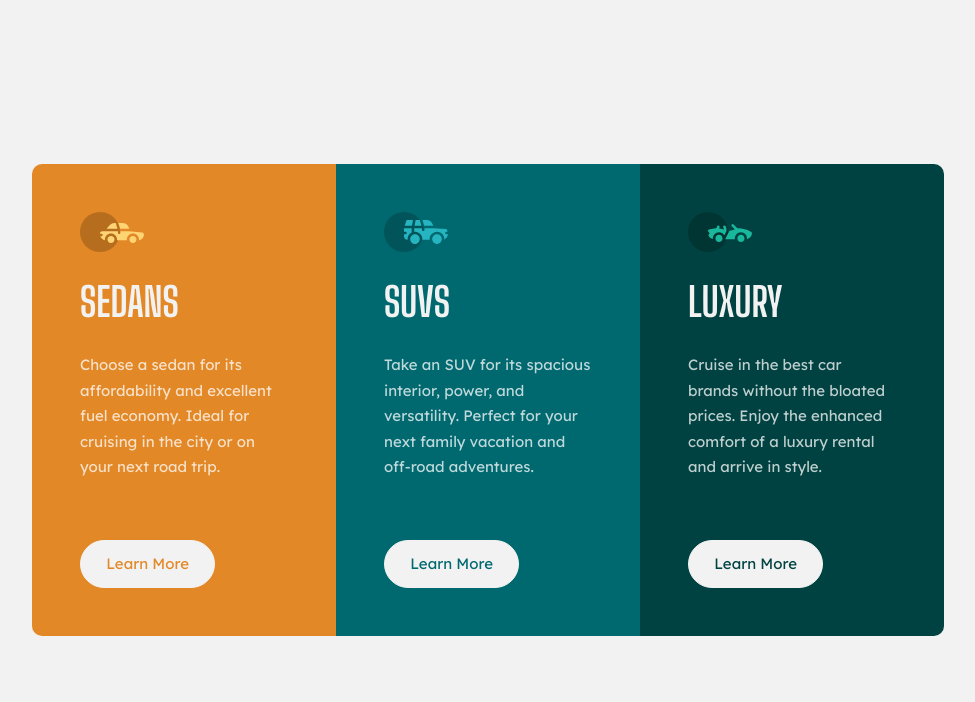
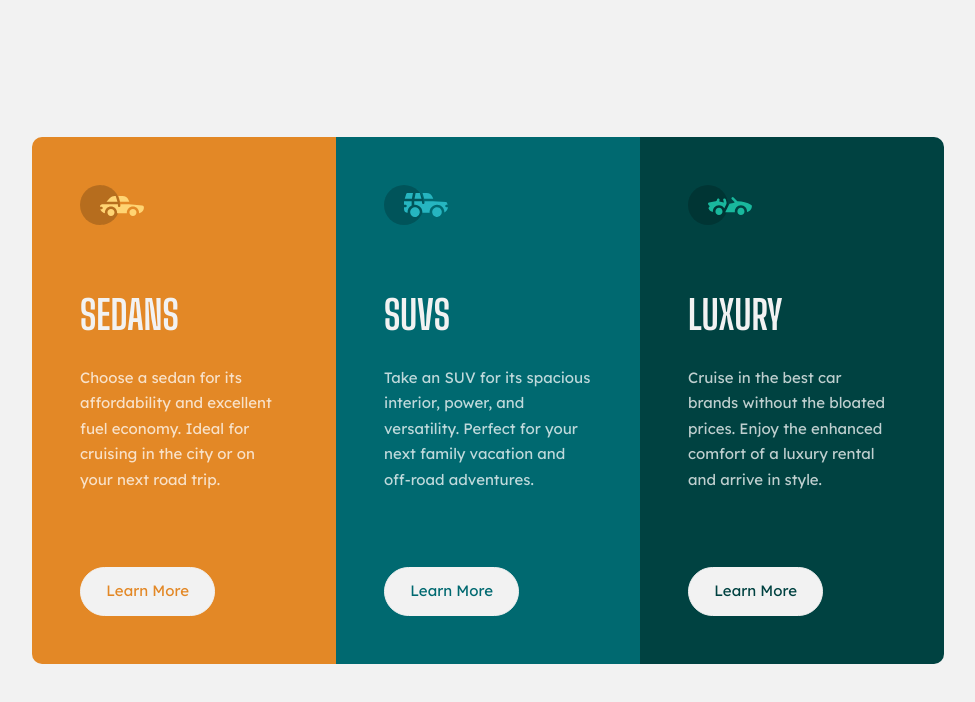
Before and after one commit to johnnysedh3lllo/3-column-preview-card-component-fronend-mentor, a plain HTML site: page index.html in a window 1280 px wide. Shown: the whole page, without its empty margins (152-1127 px from the left). Drawn offline with Linux system fonts and the light colour scheme.

Commit message:
Update styles.css

```diff
--- a/styles.css
+++ b/styles.css
@@ -131,7 +131,7 @@ section {
 }
 
 h2 {
-  padding: 0.5em 0;
+  padding: 1.5em 0 0.5em 0;
 
   --fs-primary: 2.5rem;
   font-weight: var(--fw-primary-200);
@@ -141,7 +141,7 @@ h2 {
 }
 
 p {
-  padding-bottom: 2em;
+  padding-bottom: 1.5em;
   color: var(--clr-neutral-100);
   font-size: var(--fs-primary);
   line-height: 1.7;
@@ -188,6 +188,6 @@ button:hover {
   }
 
   p {
-    padding-bottom: 4em;
+    padding-bottom: 5em;
   }
 }
```
